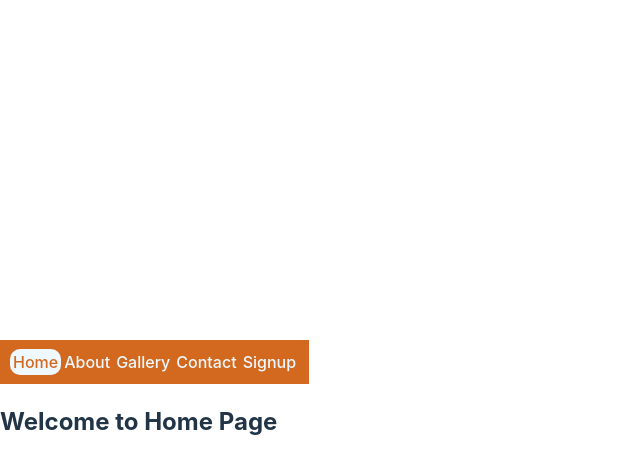
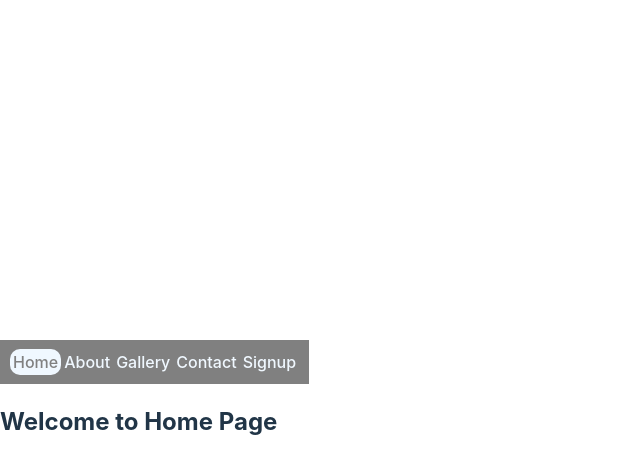
Before and after one commit to vignesh0705/MERN-STACK, a React (Vite) app in the folder SECE_Frontend/: page / in a window 1280 px wide. In both pictures the pointer is over the link "Home". Shown: the top 474 px of the page, without its empty margins (0-640 px from the left). Built offline with nearby package versions, Linux system fonts and the light colour scheme.

Commit message:
project An

```diff
--- a/SECE_Frontend/src/css/Navbar.css
+++ b/SECE_Frontend/src/css/Navbar.css
@@ -4,7 +4,7 @@ ol{
     list-style-type: none;
     margin: 0;
     padding: 10px;
-    background-color: chocolate;
+    background-color: grey;
     color: aliceblue;
 }
 .link{
@@ -14,6 +14,6 @@ ol{
 }
 .link:hover{
     background-color: aliceblue;
-    color: chocolate;
+    color: grey;
     border-radius: 10px;
 }
```
